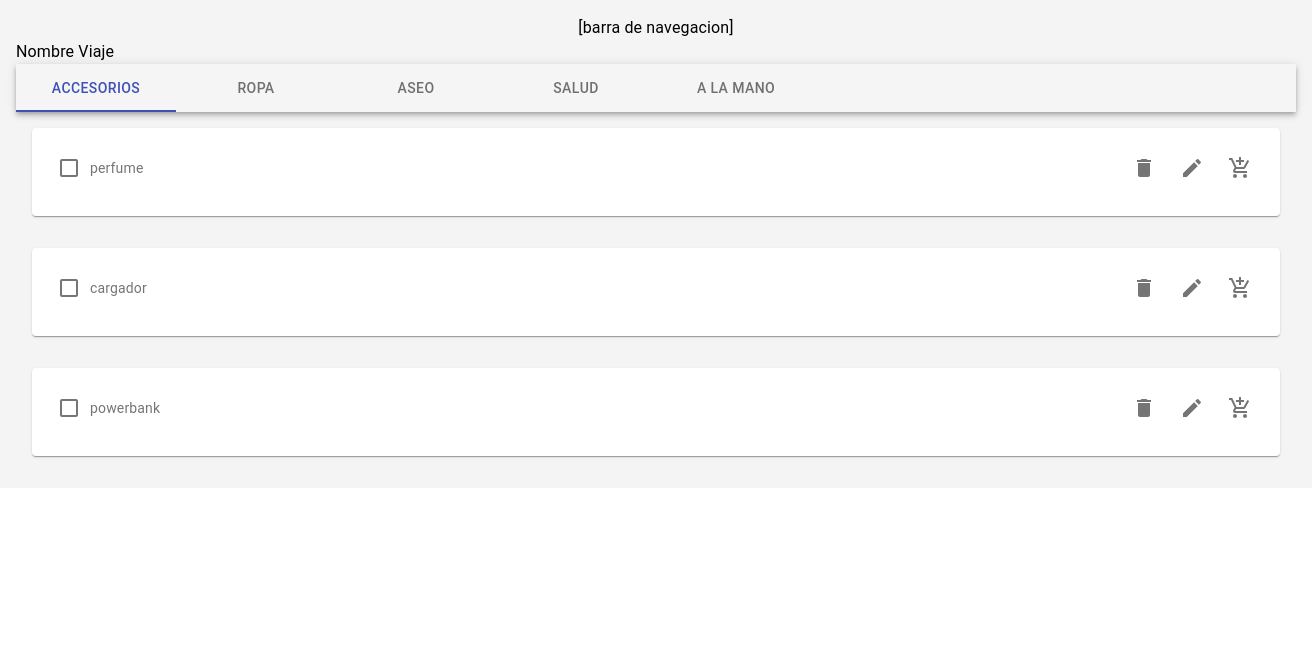
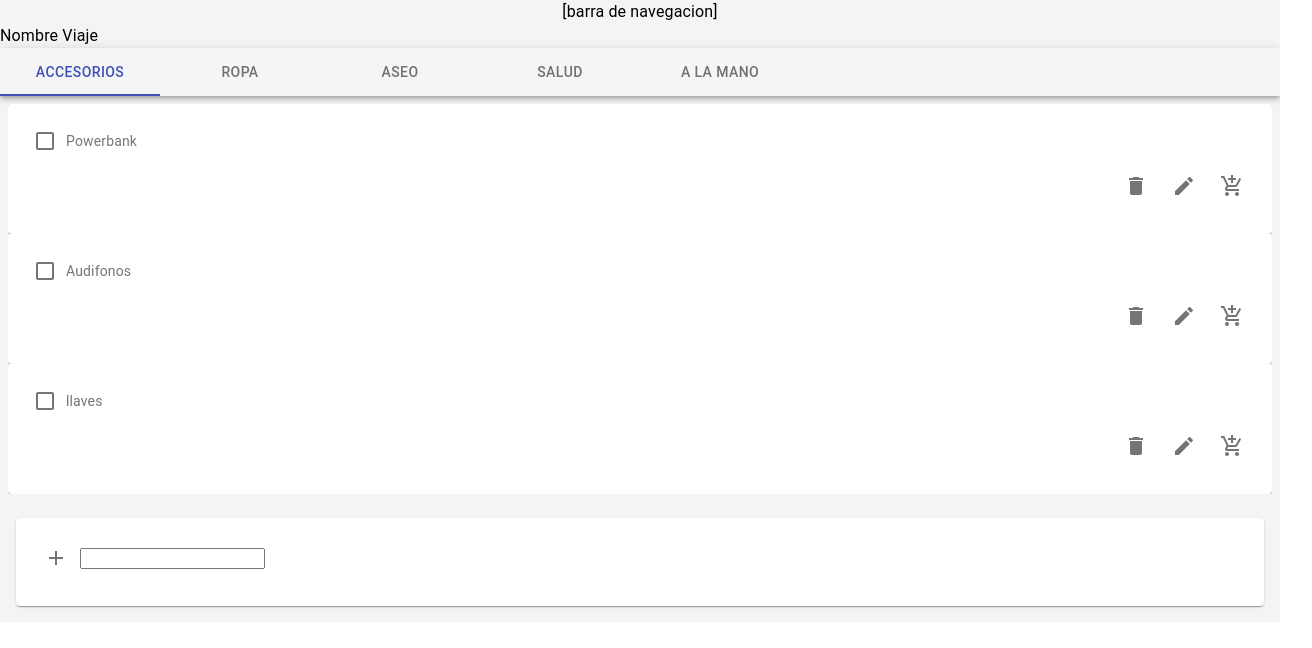
Before and after one commit to X-Viss/IETI---PROJECT, a React (Create React App) app: page / in a window 1280 px wide. Shown: the top 648 px of the page, 1312 px wide, since content can reach past the window. Built offline with nearby package versions, Linux system fonts and the light colour scheme.

Commit message:
contenido listo, lista de objetos hechas

```diff
--- a/src/components/Categoria.js
+++ b/src/components/Categoria.js
@@ -1,12 +1,92 @@
 import React from 'react';
-import PropTypes from 'prop-types';
 import { makeStyles } from '@material-ui/core/styles';
 import AppBar from '@material-ui/core/AppBar';
 import Tabs from '@material-ui/core/Tabs';
 import Tab from '@material-ui/core/Tab';
 import Typography from '@material-ui/core/Typography';
 import Box from '@material-ui/core/Box';
-import Item from './Item.js'
+import NewItem from './NewItem.js'
+import ItemList from './ItemList.js'
+
+const useStyles = makeStyles((theme) => ({
+  root: {
+    flexGrow: 1,
+    width: '100%',
+    padding: theme.spacing(0),
+    backgroundColor: '#F4F4F4',
+    text_transform: "uppercase"
+  }
+}));
+
+export default function BodyTabs() {
+  const classes = useStyles();
+  const [value, setValue] = React.useState(0);
+  const categories = [
+    {label:'accesorios',
+      items:['Powerbank','Audifonos','llaves']},
+    {label:'ROPA',
+      items:['Camisa','Pantalon']},
+    {label:'ASEO',
+      items:['Desodorante','Talco','Panitos humedos']},
+    {label:'SALUD',
+      items:['Aspirina']},
+    {label:'A LA MANO',
+      items:['billetera']}
+  ]
+
+  const handleChange = (event, newValue) => {
+    setValue(newValue);
+  };
+
+  const extractForm = (values) => {
+    const tab = categories[value].label;
+    {console.log(tab)}
+    categories.map(function(dato){
+      if(dato.label == tab){
+        dato.items.push(values.value);
+      }
+      return dato;
+    });
+    {console.log(categories)}
+  }
+  return (
+    <div className={classes.root}>
+      <Typography>[barra de navegacion]</Typography>
+      <Typography align='left' >Nombre Viaje</Typography>
+      <AppBar position="static" color="default">
+        <Tabs
+          value={value}
+          onChange={handleChange}
+          indicatorColor="primary"
+          textColor='primary'
+          variant="scrollable"
+          scrollButtons="auto"
+        >
+          {categories.map((item, index) =>
+            (
+              <Tab key={index} label={item.label} {...scrollBar(index)}/>
+            )
+          )}
+        </Tabs>
+      </AppBar>
+      {categories.map((item, index) => {
+        return (
+        <TabPanel key={index} value={value} index={index}>
+          <ItemList items={item.items}></ItemList>
+        </TabPanel>
+        )
+      })}
+      <NewItem onSubmitForm={extractForm} ></NewItem>
+    </div>
+  );
+}
+
+function scrollBar(index) {
+  return {
+    id: `scrollable-auto-tab-${index}`,
+    'aria-controls': `scrollable-auto-tabpanel-${index}`,
+  };
+}
 
 function TabPanel(props) {
   const { children, value, index, ...other } = props;
@@ -24,75 +104,3 @@ function TabPanel(props) {
     </Typography>
   );
 }
-
-TabPanel.propTypes = {
-  children: PropTypes.node,
-  index: PropTypes.any.isRequired,
-  value: PropTypes.any.isRequired,
-};
-
-function scrollBar(index) {
-  return {
-    id: `scrollable-auto-tab-${index}`,
-    'aria-controls': `scrollable-auto-tabpanel-${index}`,
-  };
-}
-
-
-const useStyles = makeStyles((theme) => ({
-  root: {
-    flexGrow: 1,
-    width: '100%',
-    padding: theme.spacing(2),
-    backgroundColor: '#F4F4F4'
-  },
-}));
-
-export default function BodyTabs() {
-  const classes = useStyles();
-  const [value, setValue] = React.useState(0);
-
-  const handleChange = (event, newValue) => {
-    setValue(newValue);
-  };
-
-  return (
-    <div className={classes.root}>
-      <Typography>[barra de navegacion]</Typography>
-      <Typography align='left' >Nombre Viaje</Typography>
-      <AppBar position="static" color="default">
-        <Tabs
-          value={value}
-          onChange={handleChange}
-          indicatorColor="primary"
-          textColor="primary"
-          variant="scrollable"
-          scrollButtons="auto"
-        >
-          <Tab label="Accesorios" {...scrollBar(0)} />
-          <Tab label="Ropa" {...scrollBar(1)} />
-          <Tab label="Aseo" {...scrollBar(2)} />
-          <Tab label="Salud" {...scrollBar(3)} />
-          <Tab label="A La Mano" {...scrollBar(4)} />
-        </Tabs>
-      </AppBar>
-      <TabPanel value={value} index={0}>
-        <Item text='perfume'></Item>
-        <Item text='cargador'></Item>
-        <Item text='powerbank'></Item>
-      </TabPanel>
-      <TabPanel value={value} index={1}>
-        Item Two
-      </TabPanel>
-      <TabPanel value={value} index={2}>
-        Item Three
-      </TabPanel>
-      <TabPanel value={value} index={3}>
-        Item Four
-      </TabPanel>
-      <TabPanel value={value} index={4}>
-        Item Five
-      </TabPanel>
-    </div>
-  );
-}
--- a/src/components/Item.js
+++ b/src/components/Item.js
@@ -9,15 +9,13 @@ import Grid from '@material-ui/core/Grid';
 import DeleteIcon from '@material-ui/icons/Delete';
 import EditIcon from '@material-ui/icons/Edit';
 import AddShoppingCartIcon from '@material-ui/icons/AddShoppingCart';
-
 import IconButton from '@material-ui/core/IconButton';
-
 
 const styles = (theme) => ({
   root: {
     flexGrow: 1,
     overflow: 'hidden',
-    padding: theme.spacing(2),
+    padding: theme.spacing(0),
   },
   grud: {
     width: '100%',
@@ -36,12 +34,12 @@ class Item extends React.Component {
         <div className={classes.root}>
             <Card>
                 <CardContent>
-            <Grid  container justify="flex-start" alignItems="center" spacing={0}>
+                    <Grid container justify="flex-start" alignItems="center" spacing={0}>
                         <Checkbox inputProps={{ 'aria-label': 'uncontrolled-checkbox' }} />
                         <Typography variant="body2" color="textSecondary" component="p">
                             {value}
                         </Typography>
-                <Grid className={classes.grud} container xs justify="flex-end">
+                        <Grid className={classes.grud} container justify="flex-end">
                         <IconButton item aria-label="delete item"><DeleteIcon /></IconButton>
                         <IconButton item aria-label="edit item"><EditIcon /></IconButton>
                         <IconButton item aria-label="cart item"><AddShoppingCartIcon /></IconButton>
--- a/src/components/ItemList.js
+++ b/src/components/ItemList.js
@@ -1,118 +1,31 @@
-// React Elements
-import React from "react";
-// Material Ui Elements
-import Typography from "@material-ui/core/Typography";
-import Box from "@material-ui/core/Box";
-import Tabs from "@material-ui/core/Tabs";
-import Tab from "@material-ui/core/Tab";
-import AppBar from "@material-ui/core/AppBar";
-import Card from '@material-ui/core/Card';
-import Divider from '@material-ui/core/Divider';
-import CardActions from '@material-ui/core/CardActions';
-import CardContent from '@material-ui/core/CardContent';
-import Grid from "@material-ui/core/Grid";
+import React from 'react';
+import { withStyles } from '@material-ui/core/styles';
+import Item from './Item.js'
 
+const styles = (theme) => ({
+  root: {
+    flexGrow: 1,
+    overflow: 'hidden',
+    padding: theme.spacing(1),
+  }
+})
 
-
-
-export default class Bodytable extends React.Component {
+class ItemList extends React.Component {
     constructor(props) {
       super(props);
-    this.state = { value: 0, }
-    this.handleChange = this.handleChange.bind(this);
-    this.scrollBar = this.scrollBar.bind(this);
-  }
-
-  handleChange = (event, newValue) => {
-    this.props.changeTab(newValue);
-		this.setState({
-			value: newValue
-		})
-  };
-
-  scrollBar(index) {
-    return {
-      id: `scrollable-auto-tab-${index}`,
-      'aria-controls': `scrollable-auto-tabpanel-${index}`,
-    };
-  }
-
-  Style = {
-    borderStyle: "solid",
-    borderWidth: 2,
-  }
-
-  dividerStyle = {
-		backgroundColor: this.props.color,
-		marginLeft: "2%",
-		marginRight: "2%"
     }
 
     render() {
+        const {classes} = this.props;
+        const itemsli = this.props.items.map((item, index) =>
+          <Item text={item}></Item>
+        )
         return (
-			<React.Fragment>
-        <Card style={this.Style}>
-          <CardContent >
-            <AppBar position="static" color="default">
-              <Tabs
-                value={this.state.value}
-                onChange={this.handleChange}
-                variant="scrollable"
-                scrollButtons="auto"
-                aria-label="scrollable auto tabs"
-                TabIndicatorProps={{
-                  style:{
-                    backgroundColor: this.props.color,
-                  }
-                }}
-              >
-                {this.props.data.map((item, index) =>
-                  (
-                    <Tab key={index} label={item.label} {...this.scrollBar(index)}
-                      style={{
-                        color: this.props.color
-                      }}
-                      disabled={this.props.graph[index].disabled}
-                    />
-                  )
-                )}
-              </Tabs>
-            </AppBar>
-          </CardContent>
-          <Divider style={this.dividerStyle} />
-          <CardActions>
-            <Grid container justify="center" alignItems="center" spacing={0}>
-              <Grid item xs={12}>
-                {this.props.data.map((item, index) => {
-                  // console.log(item.content);
-                  return (
-                  <TabPanel key={index} value={this.state.value} index={index}>
-
-                  </TabPanel>
-                  )
-                })}
-              </Grid>
-            </Grid>
-          </CardActions>
-        </Card>
-			</React.Fragment>
+        <div className={classes.root}>
+            {itemsli}
+        </div>
         );
     }
 }
 
-function TabPanel(props) {
-  const { children, value, index, ...other } = props;
-
-  return (
-    <Typography
-      component="div"
-      role="tabpanel"
-      hidden={value !== index}
-      id={`scrollable-auto-tabpanel-${index}`}
-      aria-labelledby={`scrollable-auto-tab-${index}`}
-      {...other}
-    >
-      {value === index && <Box>{children}</Box>}
-    </Typography>
-  );
-}
+export default withStyles(styles)(ItemList);
--- /dev/null
+++ b/src/components/NewItem.js
@@ -0,0 +1,56 @@
+import React from 'react';
+import { withStyles } from '@material-ui/core/styles';
+import Typography from '@material-ui/core/Typography';
+import Card from '@material-ui/core/Card';
+import CardContent from '@material-ui/core/CardContent';
+import Grid from '@material-ui/core/Grid';
+import AddIcon from '@material-ui/icons/Add';
+import IconButton from '@material-ui/core/IconButton';
+
+const styles = (theme) => ({
+  root: {
+    flexGrow: 1,
+    overflow: 'hidden',
+    padding: theme.spacing(2),
+  },
+  button: {
+    margin: theme.spacing(1),
+  }
+})
+
+class NewItem extends React.Component {
+    constructor(props) {
+      super(props);
+      this.state = {
+        value:''
+      };
+      this.handleChange = this.handleChange.bind(this);
+      this.onSubForm = this.onSubForm.bind(this);
+    }
+
+    handleChange(event){
+        this.setState({value: event.target.value});
+    }
+
+    onSubForm(){
+      this.props.onSubmitForm(this.state)
+    }
+
+    render() {
+        const {classes} = this.props;
+        return (
+        <div className={classes.root}>
+            <Card>
+                <CardContent>
+                    <Grid container justify="flex-start" alignItems="center" spacing={0}>
+                          <IconButton item aria-label="edit item" onClick={this.onSubForm}><AddIcon /></IconButton>
+                          <input type="text" value={this.state.value} onChange={this.handleChange} />
+                    </Grid>
+                </CardContent>
+            </Card>
+        </div>
+        );
+    }
+}
+
+export default withStyles(styles)(NewItem);
```
Lines whose indentation alone changed are shown as unchanged.
